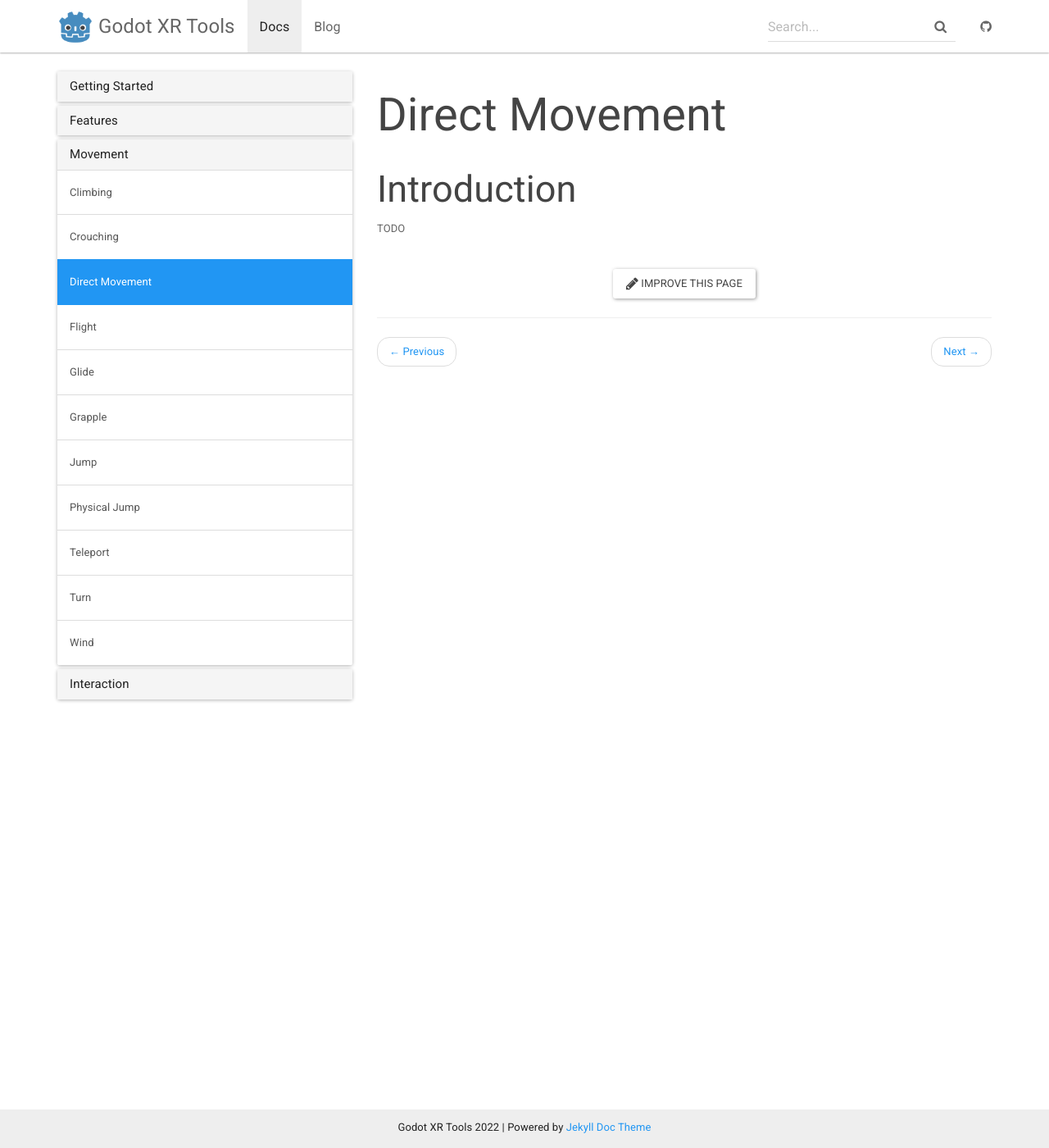
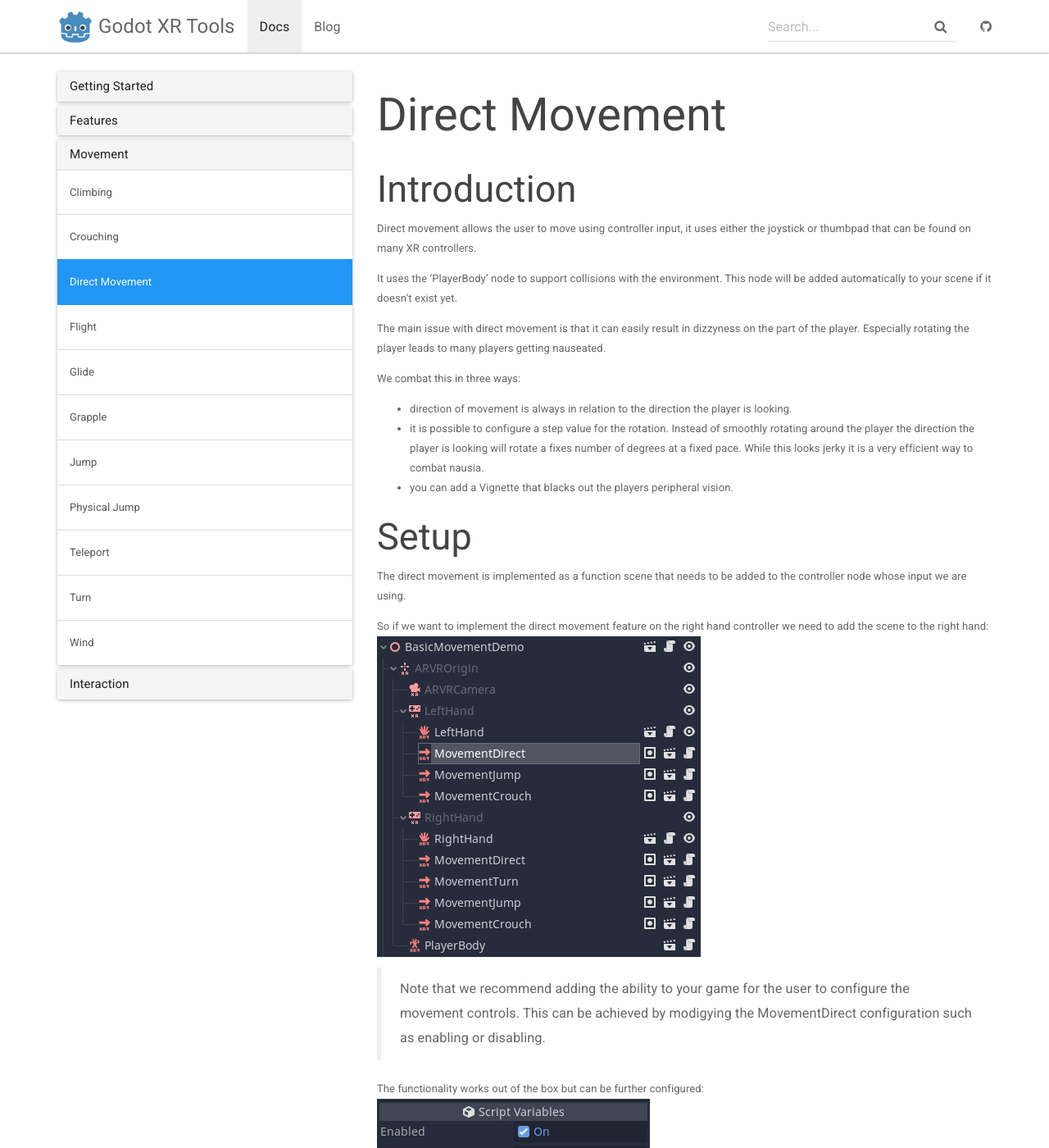
Before and after one commit to GodotVR/godot-xr-tools, a Jekyll site: the page built from _docs/movement/direct.md, in a window 1280 px wide and 1400 px high. Shown: the whole window at 82% size. Built offline with Jekyll 4.4.1, drawn with Linux system fonts in a browser that asks for light colours; some of the changed text lies outside the part shown.

Commit message:
Moved climbing documentation images under /assets/img/climbing folder to keep the structure clean. Expanded the documentation for crouching and direct movement.

```diff
--- a/_docs/movement/direct.md
+++ b/_docs/movement/direct.md
@@ -5,4 +5,47 @@ permalink: /docs/direct/
 
 
 ## Introduction
-TODO
+Direct movement allows the user to move using controller input, it uses either
+the joystick or thumbpad that can be found on many XR controllers.
+
+It uses the 'PlayerBody' node to support collisions with the environment. This
+node will be added automatically to your scene if it doesn't exist yet.
+
+The main issue with direct movement is that it can easily result in dizzyness
+on the part of the player. Especially rotating the player leads to many players
+getting nauseated.
+
+We combat this in three ways:
+- direction of movement is always in relation to the direction the player is
+  looking.
+- it is possible to configure a step value for the rotation. Instead of smoothly
+  rotating around the player the direction the player is looking will rotate a
+  fixes number of degrees at a fixed pace. While this looks jerky it is a very
+  efficient way to combat nausia.
+- you can add a Vignette that blacks out the players peripheral vision.
+
+## Setup
+The direct movement is implemented as a function scene that needs to be added
+to the controller node whose input we are using.
+
+So if we want to implement the direct movement feature on the right hand
+controller we need to add the scene to the right hand:
+![Direct Movement Setup]({{ site.url }}/assets/img/direct/direct_setup.png)
+
+> Note that we recommend adding the ability to your game for the user to configure
+  the movement controls. This can be achieved by modigying the MovementDirect
+  configuration such as enabling or disabling.
+
+The functionality works out of the box but can be further configured:
+![Direct Movement Configuration]({{ site.url }}/assets/img/direct/direct_config.png)
+
+## Configuration
+
+### XRToolsMovementDirect
+
+| Property      | Description                                                     |
+| ------------- | --------------------------------------------------------------- |
+| Enabled       | When ticked the movement function is enabled.                   |
+| Order         | The order in which this movement is applied when multiple movement functions are used.  |
+| Max Speed     | The maximum speed at which we can move, note that this is never reached depending on the drag factor configured on the player body.  |
+| Strafe        | Enables left/right control of strafing. |
```
Also changed, not shown: _docs/movement/climbing.md (+3 -3 lines), _docs/movement/crouching.md (+24 -1 lines), assets/img/climbing/arvr_climb_movement.png (renamed from assets/img/arvr_climb_movement.png), assets/img/climbing/arvr_climbing_block.png (renamed from assets/img/arvr_climbing_block.png), assets/img/climbing/climb_movement_link.png (renamed from assets/img/climb_movement_link.png), assets/img/crouching/crouch_config.png (added), assets/img/crouching/crouch_setup.png (added), assets/img/direct/direct_config.png (added), assets/img/direct/direct_setup.png (added).
